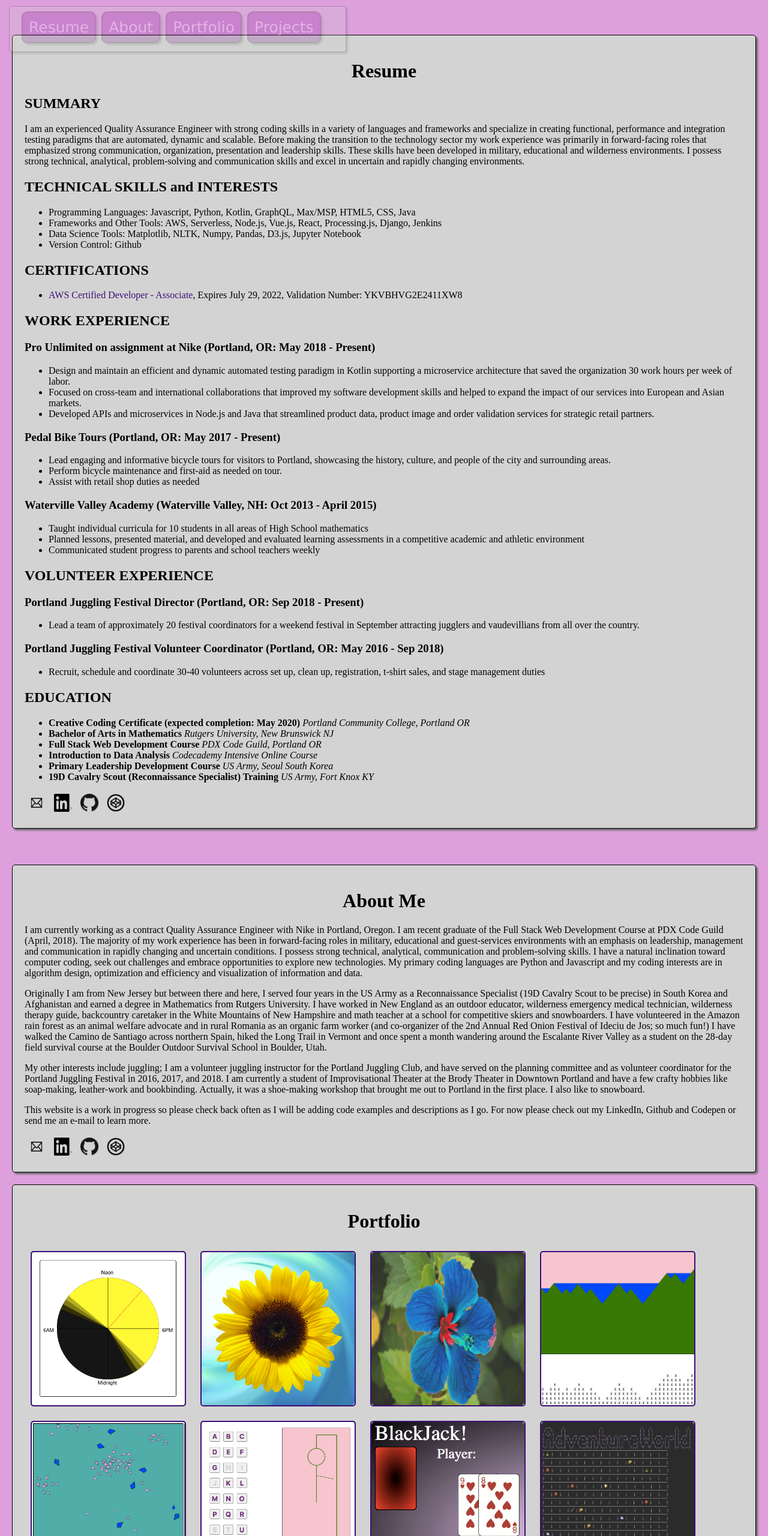
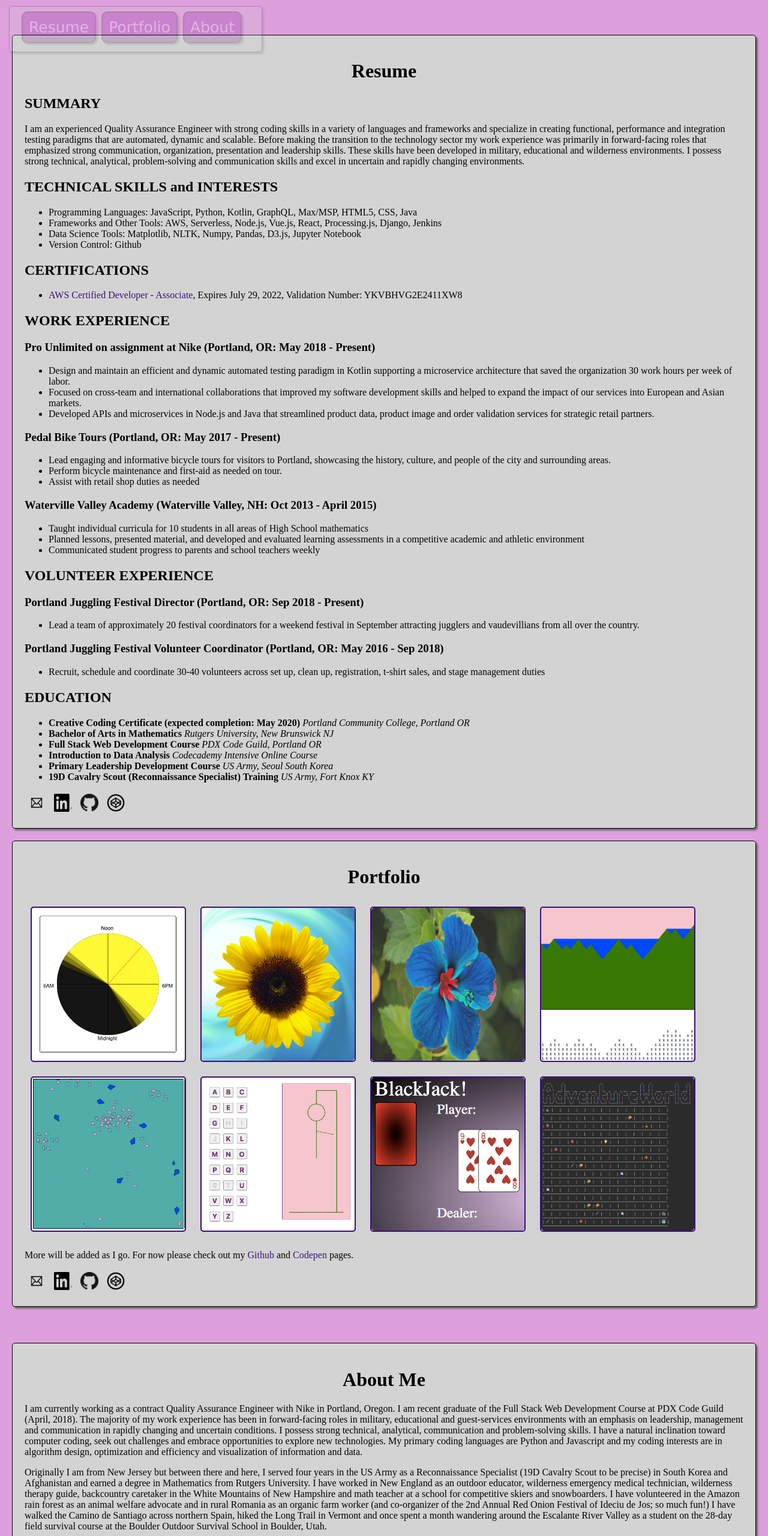
Before and after one commit to jmartin432/coding-portfolio, a website: page src/index.html in a window 1280 px wide. Shown: the top 2560 px of the page at 60% size. Drawn offline with Linux system fonts and the light colour scheme.

```diff
--- a/src/index.css
+++ b/src/index.css
@@ -6,7 +6,7 @@
 nav{
     opacity: .2;
     transition: .5s ease;
-    width: 520px;
+    width: 380px;
     height: 35px;
     z-index: 100;
     position: fixed;
--- a/src/index.html
+++ b/src/index.html
@@ -15,9 +15,9 @@
 
     <nav>
         <a class="nav-link b2" href="#resume">Resume</a>
+        <a class="nav-link b4" href="#portfolio">Portfolio</a>
         <a class="nav-link b1" href="#about">About</a>
-        <a class="nav-link b4" href="#portfolio">Portfolio</a>
-        <a class="nav-link b3" href="#projects">Projects</a>
+<!--        <a class="nav-link b3" href="#projects">Projects</a>-->
     </nav>
     <br>
 
@@ -38,7 +38,7 @@
 
             <h2 class="resume_section">TECHNICAL SKILLS and INTERESTS</h2>
             <ul>
-                <li>Programming Languages: Javascript, Python, Kotlin, GraphQL, Max/MSP, HTML5, CSS, Java</li>
+                <li>Programming Languages: JavaScript, Python, Kotlin, GraphQL, Max/MSP, HTML5, CSS, Java</li>
                 <li>Frameworks and Other Tools: AWS, Serverless, Node.js, Vue.js, React, Processing.js, Django, Jenkins</li>
                 <li>Data Science Tools: Matplotlib, NLTK, Numpy, Pandas, D3.js, Jupyter Notebook</li>
                 <li>Version Control: Github</li>
@@ -107,61 +107,11 @@
                 <a href="https://github.com/jmartin432" target="_blank">
                     <img class="social" src="images/github_mark.png" alt="Github">
                 </a>
-                <a href="https://codepen.io/dashboard?type=view&opts_itemType=pen&opts_filter=not-fork&opts_orderBy=id&opts_orderDirection=0&opts_tag=0&displayType=grid&previewType=iframe&page=0" target="_blank">
+                <a href="https://codepen.io/jmartin432/" target="_blank">
                     <img class="social" src="images/codepen_mark.png" alt="Codepen">
                 </a>
             </div>
 
-        </div>
-        <a class="anchor" id="about"></a>
-        <div class="section">
-            <h1>About Me</h1>
-
-            <p>I am currently working as a contract Quality Assurance Engineer with Nike in Portland, Oregon. I am recent graduate
-            of the Full Stack Web Development Course at PDX Code Guild (April, 2018). The majority of my work experience has been
-            in forward-facing
-            roles in military, educational and guest-services environments with an emphasis on leadership, management and
-            communication in rapidly changing and uncertain conditions. I possess strong technical, analytical, communication
-            and problem-solving skills. I have a natural inclination toward
-            computer coding, seek out challenges and embrace opportunities to explore new technologies. My primary coding
-            languages are Python and Javascript and my coding interests are in algorithm design, optimization and efficiency
-            and visualization of information and data.</p>
-
-            <p>Originally I am from New Jersey but between there and here, I served four years in the US Army as a
-            Reconnaissance Specialist (19D Cavalry Scout to be precise) in South Korea and Afghanistan and earned a degree
-            in Mathematics from Rutgers University. I have worked in New England as an outdoor educator, wilderness emergency medical
-            technician, wilderness therapy guide, backcountry caretaker in the White Mountains of New Hampshire and math teacher
-            at a school for competitive skiers and snowboarders. I have volunteered in
-            the Amazon rain forest as an animal welfare advocate
-            and in rural Romania as an organic farm worker (and co-organizer of the 2nd Annual Red Onion Festival of Ideciu
-            de Jos; so much fun!) I have walked the Camino de Santiago across northern Spain, hiked the Long Trail in Vermont and
-            once spent a month wandering around the Escalante River Valley as a student on the 28-day field survival course at the Boulder
-            Outdoor Survival School in Boulder, Utah.</p>
-
-            <p>My other interests include juggling; I am a volunteer juggling instructor for the Portland Juggling Club, and have served
-            on the planning committee and as volunteer coordinator for the Portland Juggling Festival in 2016, 2017, and 2018. I am
-            currently a student of Improvisational Theater at the Brody Theater in Downtown Portland and have a few crafty hobbies
-            like soap-making, leather-work and bookbinding. Actually, it was a shoe-making workshop that brought me out to Portland
-            in the first place. I also like to snowboard.</p>
-
-            <p>This website is a work in progress so please check back often as
-            I will be adding code examples and descriptions as I go. For now please check out my LinkedIn, Github and Codepen
-            or send me an e-mail to learn more.</p>
-
-            <div class="links_bar">
-                <a href="mailto:info@justinlmartin.com" target="_blank">
-                    <img class="social" src="images/mail_icon.png" alt="Email">
-                </a>
-                <a href="https://www.linkedin.com/in/justinleemartin" target="_blank">
-                    <img class="social" src="images/linkedin_mark.png" alt="Github">
-                </a>
-                <a href="https://github.com/jmartin432" target="_blank">
-                    <img class="social" src="images/github_mark.png" alt="Github">
-                </a>
-                <a href="https://codepen.io/dashboard?type=view&opts_itemType=pen&opts_filter=not-fork&opts_orderBy=id&opts_orderDirection=0&opts_tag=0&displayType=grid&previewType=iframe&page=0" target="_blank">
-                    <img class="social" src="images/codepen_mark.png" alt="Codepen">
-                </a>
-            </div>
         </div>
 
         <div class="section">
@@ -290,7 +240,7 @@
 
             <p>More will be added as I go. For now please check out my
                 <a href="https://github.com/jmartin432" target="_blank">Github</a> and
-                <a href="https://codepen.io/dashboard?type=view&opts_itemType=pen&opts_filter=not-fork&opts_orderBy=id&opts_orderDirection=0&opts_tag=0&displayType=grid&previewType=iframe&page=0" target="_blank">
+                <a href="https://codepen.io/jmartin432/" target="_blank">
                     Codepen</a> pages.</p>
 
             <div class="links_bar">
@@ -303,16 +253,47 @@
                 <a href="https://github.com/jmartin432" target="_blank">
                     <img class="social" src="images/github_mark.png" alt="Github">
                 </a>
-                <a href="https://codepen.io/dashboard?type=view&opts_itemType=pen&opts_filter=not-fork&opts_orderBy=id&opts_orderDirection=0&opts_tag=0&displayType=grid&previewType=iframe&page=0" target="_blank">
+                <a href="https://codepen.io/jmartin432/" target="_blank">
                     <img class="social" src="images/codepen_mark.png" alt="Codepen">
                 </a>
             </div>
 
         </div>
-        <a class="anchor" id="projects"></a>
+
+        <a class="anchor" id="about"></a>
         <div class="section">
-            <h1>Projects</h1>
-            <p>Under Development</p>
+            <h1>About Me</h1>
+
+            <p>I am currently working as a contract Quality Assurance Engineer with Nike in Portland, Oregon. I am recent graduate
+            of the Full Stack Web Development Course at PDX Code Guild (April, 2018). The majority of my work experience has been
+            in forward-facing
+            roles in military, educational and guest-services environments with an emphasis on leadership, management and
+            communication in rapidly changing and uncertain conditions. I possess strong technical, analytical, communication
+            and problem-solving skills. I have a natural inclination toward
+            computer coding, seek out challenges and embrace opportunities to explore new technologies. My primary coding
+            languages are Python and Javascript and my coding interests are in algorithm design, optimization and efficiency
+            and visualization of information and data.</p>
+
+            <p>Originally I am from New Jersey but between there and here, I served four years in the US Army as a
+            Reconnaissance Specialist (19D Cavalry Scout to be precise) in South Korea and Afghanistan and earned a degree
+            in Mathematics from Rutgers University. I have worked in New England as an outdoor educator, wilderness emergency medical
+            technician, wilderness therapy guide, backcountry caretaker in the White Mountains of New Hampshire and math teacher
+            at a school for competitive skiers and snowboarders. I have volunteered in
+            the Amazon rain forest as an animal welfare advocate
+            and in rural Romania as an organic farm worker (and co-organizer of the 2nd Annual Red Onion Festival of Ideciu
+            de Jos; so much fun!) I have walked the Camino de Santiago across northern Spain, hiked the Long Trail in Vermont and
+            once spent a month wandering around the Escalante River Valley as a student on the 28-day field survival course at the Boulder
+            Outdoor Survival School in Boulder, Utah.</p>
+
+            <p>My other interests include juggling; I am a volunteer juggling instructor for the Portland Juggling Club, and have served
+            on the planning committee and as volunteer coordinator for the Portland Juggling Festival in 2016, 2017, and 2018. I am
+            currently a student of Improvisational Theater at the Brody Theater in Downtown Portland and have a few crafty hobbies
+            like soap-making, leather-work and bookbinding. Actually, it was a shoe-making workshop that brought me out to Portland
+            in the first place. I also like to snowboard.</p>
+
+            <p>This website is a work in progress so please check back often as
+            I will be adding code examples and descriptions as I go. For now please check out my LinkedIn, Github and Codepen
+            or send me an e-mail to learn more.</p>
 
             <div class="links_bar">
                 <a href="mailto:info@justinlmartin.com" target="_blank">
@@ -324,15 +305,35 @@
                 <a href="https://github.com/jmartin432" target="_blank">
                     <img class="social" src="images/github_mark.png" alt="Github">
                 </a>
-                <a href="https://codepen.io/dashboard?type=view&opts_itemType=pen&opts_filter=not-fork&opts_orderBy=id&opts_orderDirection=0&opts_tag=0&displayType=grid&previewType=iframe&page=0" target="_blank">
+                <a href="https://codepen.io/jmartin432/" target="_blank">
                     <img class="social" src="images/codepen_mark.png" alt="Codepen">
                 </a>
             </div>
+        </div>
 
-        </div>
+        <a class="anchor" id="projects"></a>
+<!--        <div class="section">-->
+<!--            <h1>Projects</h1>-->
+<!--            <p>Under Development</p>-->
+
+<!--            <div class="links_bar">-->
+<!--                <a href="mailto:info@justinlmartin.com" target="_blank">-->
+<!--                    <img class="social" src="images/mail_icon.png" alt="Email">-->
+<!--                </a>-->
+<!--                <a href="https://www.linkedin.com/in/justinleemartin" target="_blank">-->
+<!--                    <img class="social" src="images/linkedin_mark.png" alt="Github">-->
+<!--                </a>-->
+<!--                <a href="https://github.com/jmartin432" target="_blank">-->
+<!--                    <img class="social" src="images/github_mark.png" alt="Github">-->
+<!--                </a>-->
+<!--                <a href="https://codepen.io/jmartin432/" target="_blank">-->
+<!--                    <img class="social" src="images/codepen_mark.png" alt="Codepen">-->
+<!--                </a>-->
+<!--            </div>-->
+<!--        </div>-->
     </div>
 
-    <footer>&copy Justin L. Martin, 2018</footer>
+    <footer>&copy Justin L. Martin, 2019</footer>
 
 </body>
 </html>
```
